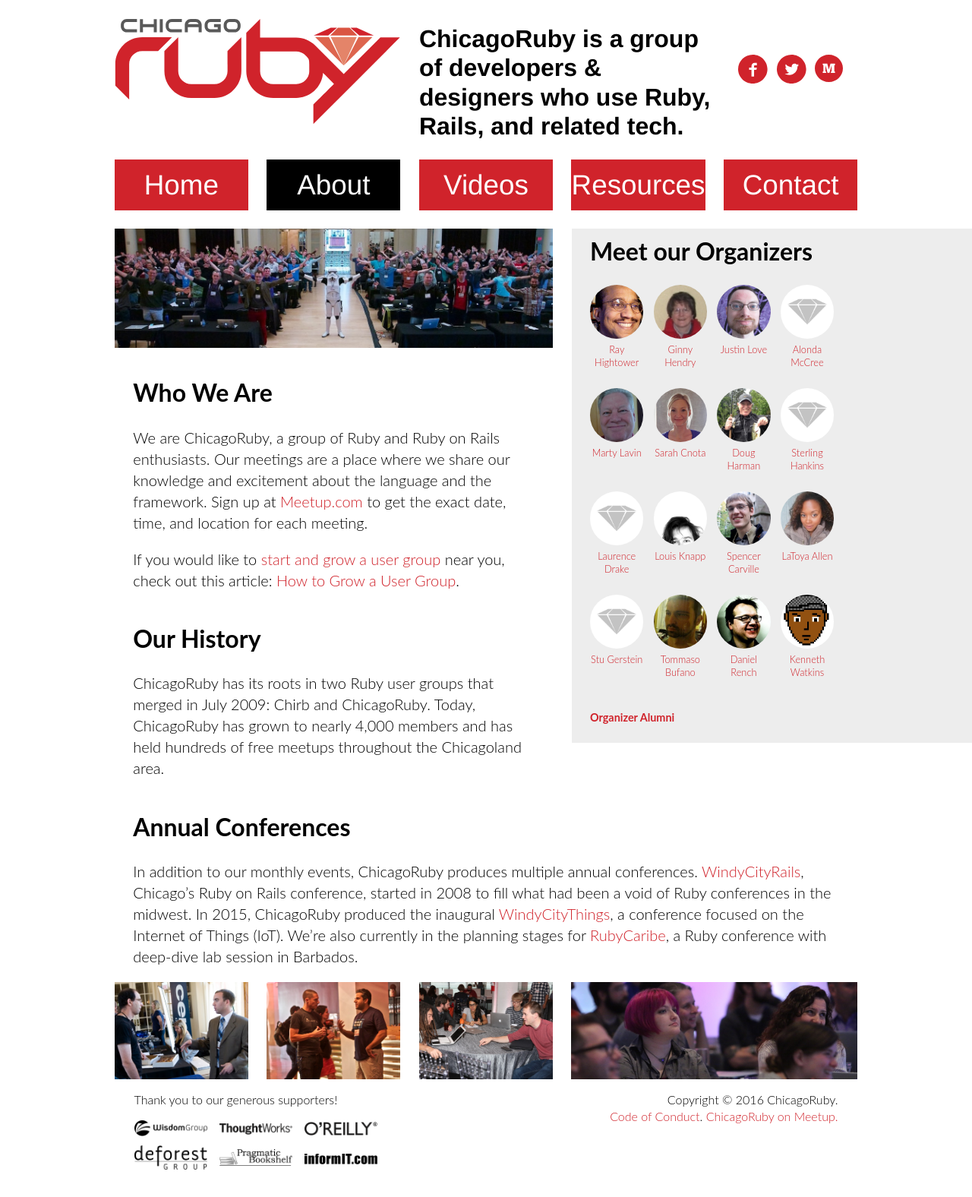
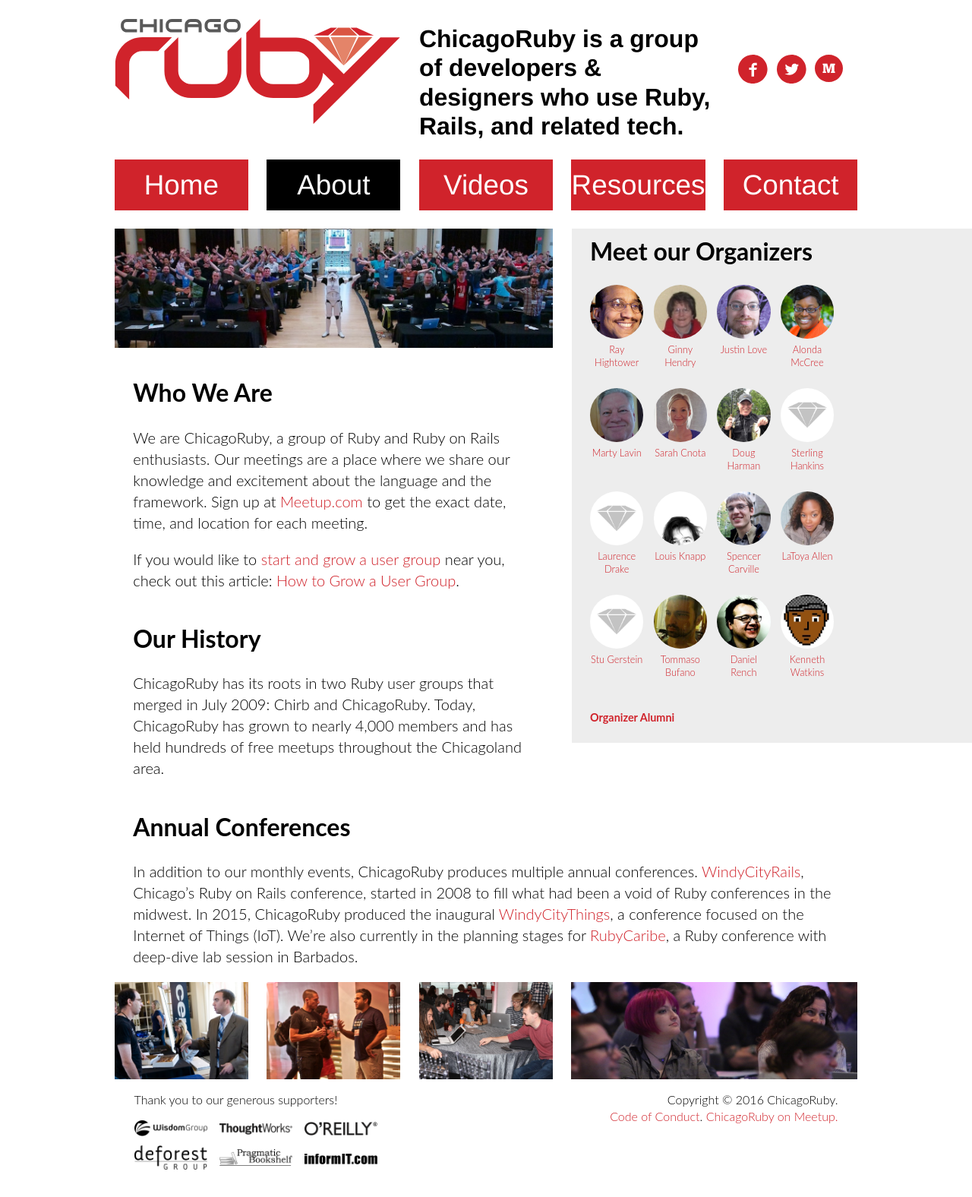
Before and after one commit to chicagoruby/chicagoruby-website, a Jekyll site: the page built from pages/advanced/about.html, in a window 1280 px wide. Shown: the whole page at 76% size. Built offline with Jekyll 4.4.1, drawn with Linux system fonts in a browser that asks for light colours; nearby versions of some CDN libraries.

Commit message:
Add photo for Alonda McCree.

```diff
--- a/_data/organizers.yml
+++ b/_data/organizers.yml
@@ -10,6 +10,7 @@
     photo: justin_love.jpg
   - name: Alonda McCree
     link: http://twitter.com/themccreefiles
+    photo: alonda_mccree.jpg
   - name: Marty Lavin
     link: http://www.meetup.com/ChicagoRuby/members/1345203/
     photo: marty_lavin.jpg
```
Also changed, not shown: assets/organizers/alonda_mccree.jpg (added), assets/organizers/kenneth_watkins.jpg.
